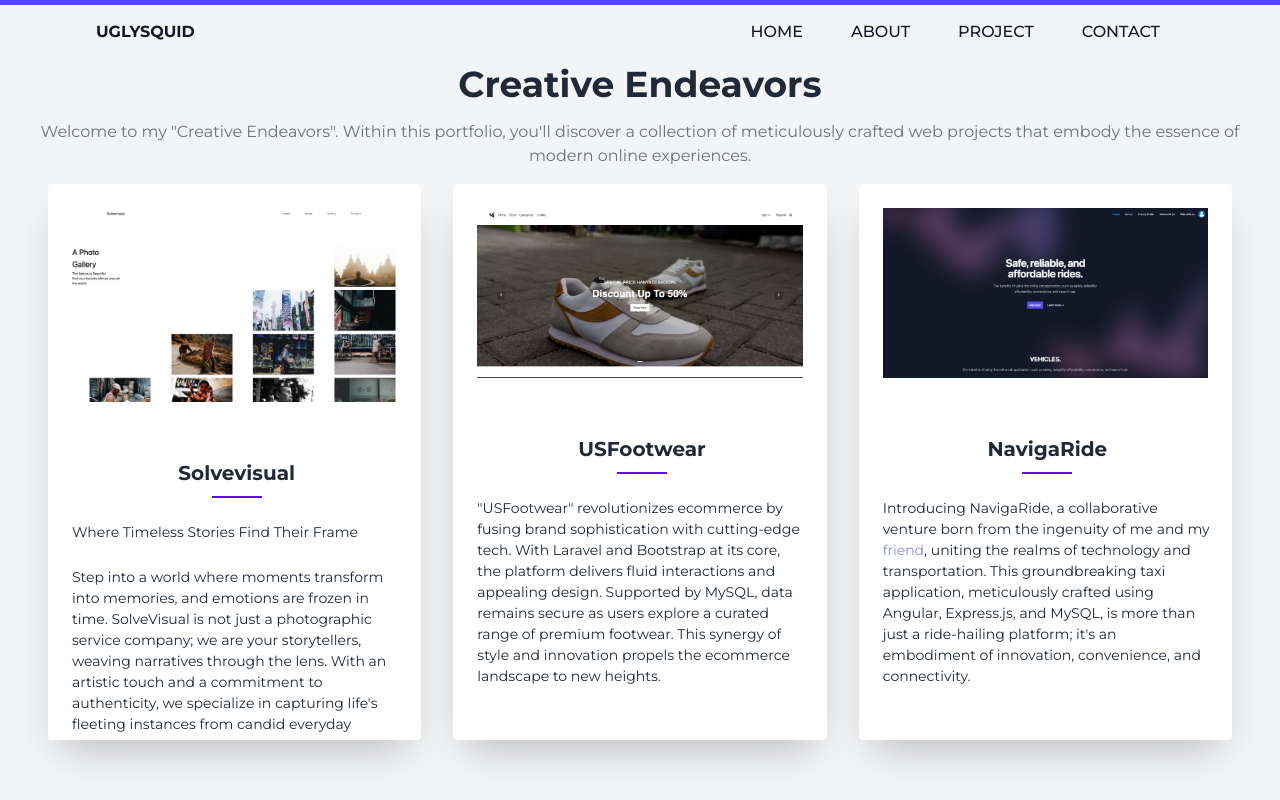
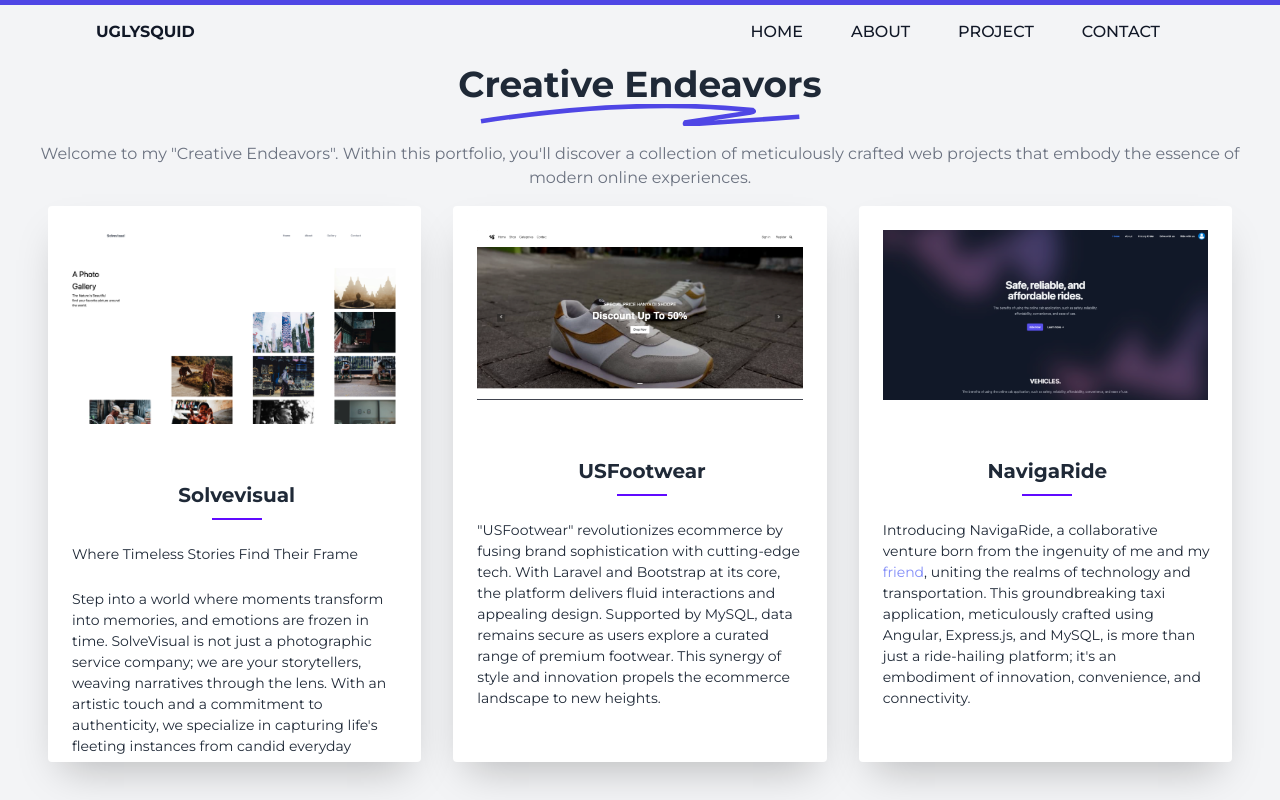
Before and after one commit to EnvyL27/portfolio, a React (Vite) app: page /project in a window 1280 px wide. Shown: the top 800 px of the page. Built offline with nearby package versions, Linux system fonts and the light colour scheme.

Commit message:
add under svg

```diff
--- a/src/component/project.jsx
+++ b/src/component/project.jsx
@@ -14,6 +14,10 @@ function content() {
                     <div className="flex justify-center items-center text-gray-800">
                             <h2 className="text-3xl font-bold sm:text-4xl">Creative Endeavors</h2>
                     </div>
+                    <div className="icon under flex justify-center items-center">
+                            <svg xmlns="http://www.w3.org/2000/svg" class="w-56 md:w-80" fill="none" viewBox="0 0 346 24"><path stroke="#22A9F5" stroke-width="3" d="M1 18.61C111.19 1.714 209.119-2.292 294.787 6.59c2.103 1.37 1.447 2.211-1.968 2.525l-70.542 10.677c-1.016 1.455-.725 2.272.875 2.45 35.248-2.243 75.975-5.044 122.18-8.401" opacity="1" pathLength="1" stroke-dashoffset="0px" stroke-dasharray="1px 1px"></path>
+                            </svg>
+                        </div>
                     <div className="flex justify-center items-center text-center">
                         <p className="mt-4 text-gray-500">
                             Welcome to my "Creative Endeavors". Within this portfolio, you'll discover a collection of meticulously crafted web projects that embody the essence of modern online experiences.
```
